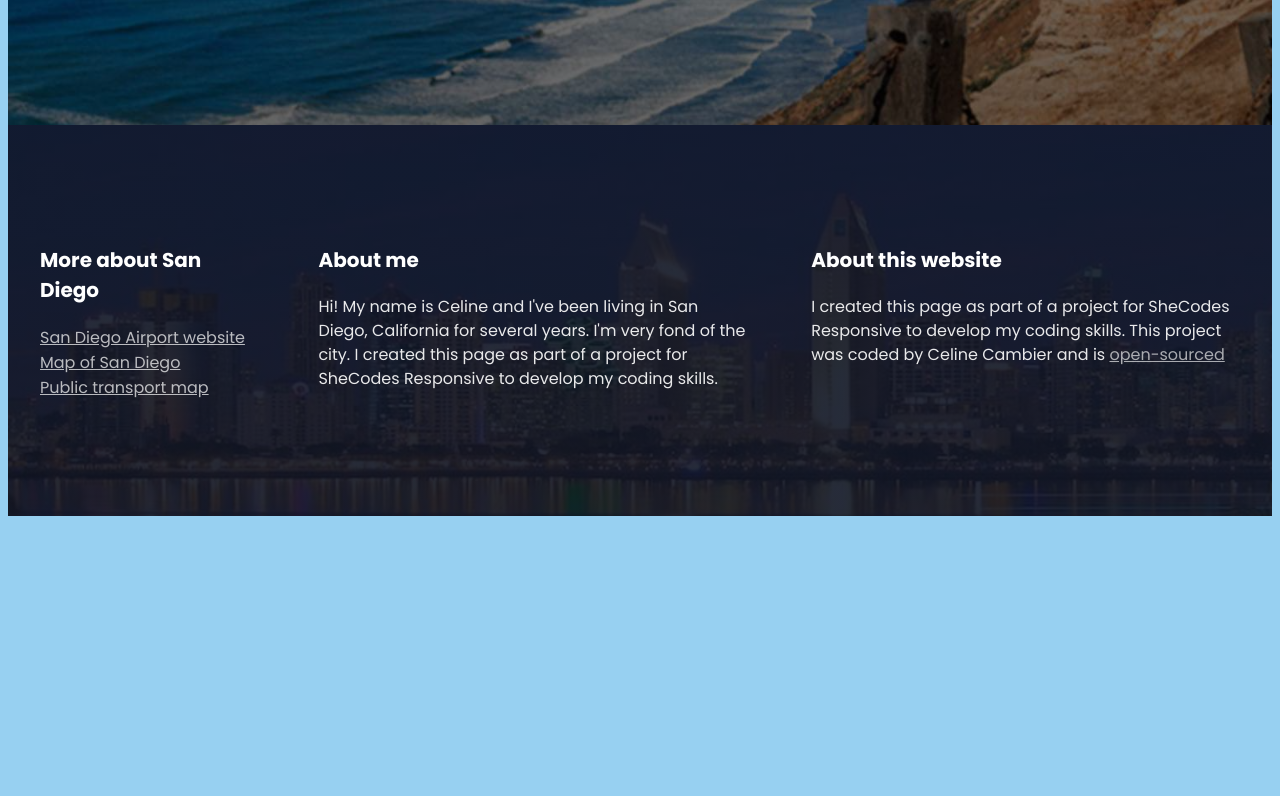
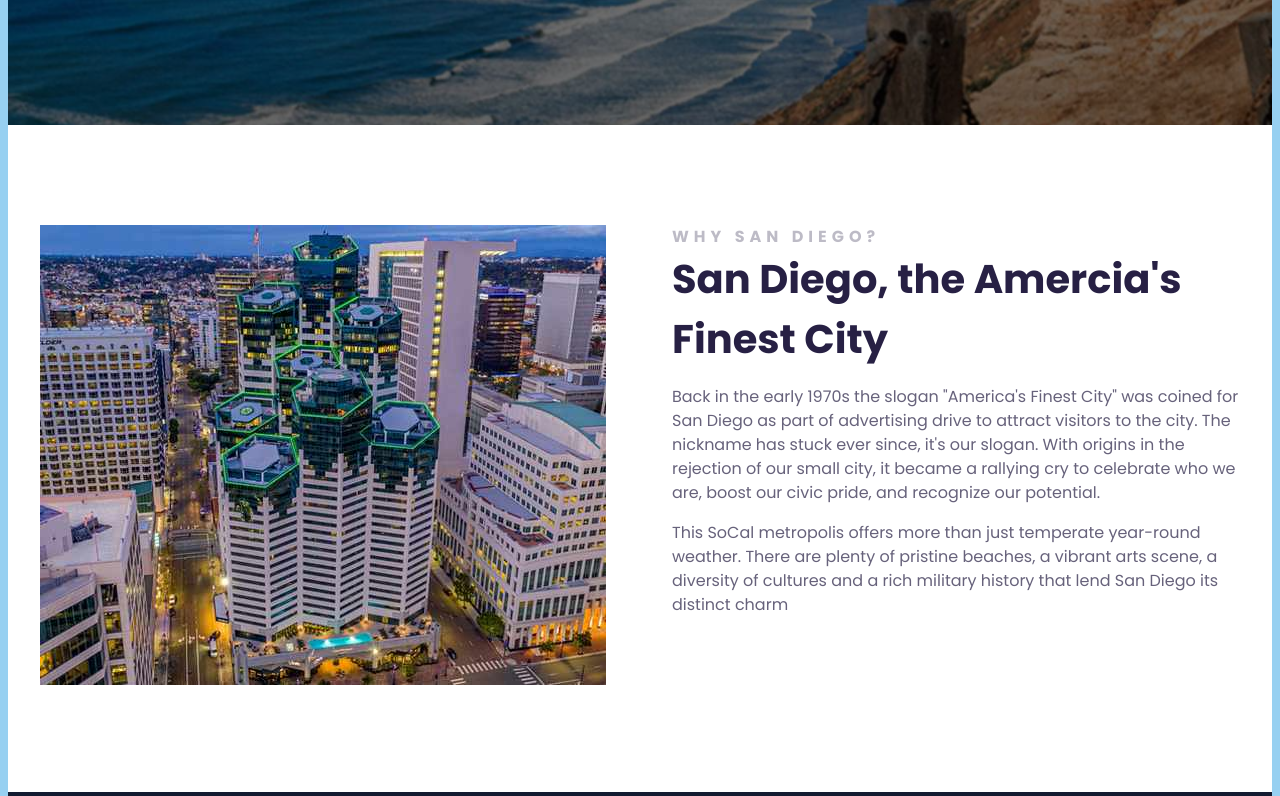
Before and after one commit to CelineCambier/San-Diego-travel-project, a plain HTML site: page index.html in a window 1280 px wide. Shown: the part 544-1340 px from the top of the page. Before the commit the page ends 1068 px from the top, so only its background shows below. Drawn offline with Linux system fonts and the light colour scheme.

Commit message:
Added first grid

```diff
--- a/index.html
+++ b/index.html
@@ -20,8 +20,34 @@
             <a href="#more">Learn more</a>
         </header>
 
+        <main>
+            <section class="grid grid-2-columns">
+                <div>
+                    <img
+                        src="images/buildings.jpg"
+                        alt="Buildings in Downtown San Diego"
+                        class="img-responsive"
+                    />
+                </div>
+                <div>
+                    <h2>Why San Diego?</h2>
+                    <h3>San Diego, the Amercia's Finest City </h3>
+                    <p>Back in the early 1970s the slogan "America's Finest City" was
+                        coined for San Diego as part of advertising drive to attract
+                        visitors to the city. The nickname has stuck ever since, it's
+                        our slogan. With origins in the rejection of our small city,
+                        it became a rallying cry to celebrate who we are, boost our
+                        civic pride, and recognize our potential.</p>
+                    <p>This SoCal metropolis offers more than just temperate year-round
+                        weather. There are plenty of pristine beaches, a vibrant arts
+                        scene, a diversity of cultures and a rich military history that
+                        lend San Diego its distinct charm</p>
+                </div>
+            </section>
+        </main>
+
         <footer>
-            <section class="grid">
+            <section class="grid grid-3-columns-first-narrow">
                 <div>
                     <h3>More about San Diego</h3>
                     <ul>
--- a/src/styles.css
+++ b/src/styles.css
@@ -10,13 +10,25 @@ body {
 
 .grid {
     display: grid;
+    gap: 64px;
+}
+
+.img-responsive {
+    max-width: 100%;
+}
+
+.grid-2-columns {
+    grid-template-columns: 1fr 1fr;
+}
+
+.grid-3-columns-first-narrow {
     grid-template-columns: 1fr 2fr 2fr;
-    gap: 64px;
 }
 
 section {
     max-width: 1200px;
     margin: 0 auto;
+    padding: 100px 0;
 }
 
 header {
@@ -66,12 +78,43 @@ header a {
     border-radius: 5px;
 }
 
+main {
+    background-color: white;
+}
+
+main h2 {
+    font-size: 16px;
+    font-weight: 700;
+    line-height: 1.5;
+    margin: 0;
+    letter-spacing: 5px;
+    color: #272044;
+    opacity: 0.3;
+    text-transform: uppercase;
+}
+
+main h3 {
+    font-size: 40px;
+    font-weight: 700;
+    line-height: 1.5;
+    color: #272044;
+    margin: 0;
+}
+
+main p {
+    font-style: normal;
+    font-size: 16px;
+    font-weight: 400;
+    line-height: 1.5;
+    color: #272044;
+    opacity: 0.7;
+}
+
 footer {
     color: white;
     background-image: linear-gradient(rgba(15, 21, 36, 0.9), rgba(15, 21, 36, 0.9)), url('../images/SDSkylineNigthView.jpg');
     background-repeat: no-repeat;
     background-size: cover;
-    padding: 100px 0;
 }
 
 footer h3{
@@ -102,7 +145,7 @@ footer a {
     opacity: 0.7;
 }
 
-@media (max-width: 934px) {
+@media (max-width: 960px) {
     header {
         padding: 60px 0;
     }
@@ -118,4 +161,13 @@ footer a {
     header h3 {
         font-size: 12px;
     }
+
+    .grid {
+        grid-template-columns: 1fr;
+        gap: 32px;
+    }
+
+    section {
+        padding: 30px;
+    }
 }
```
